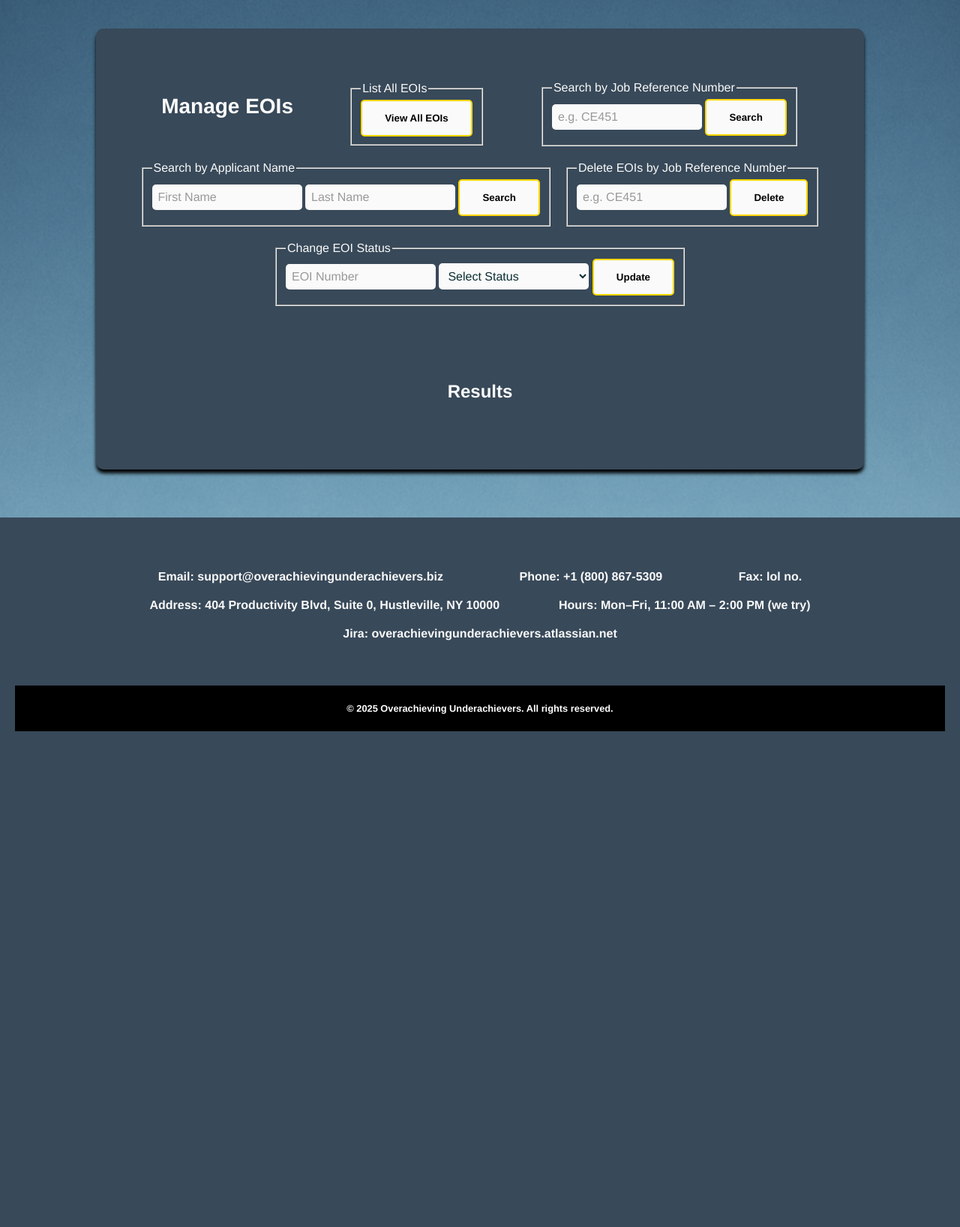
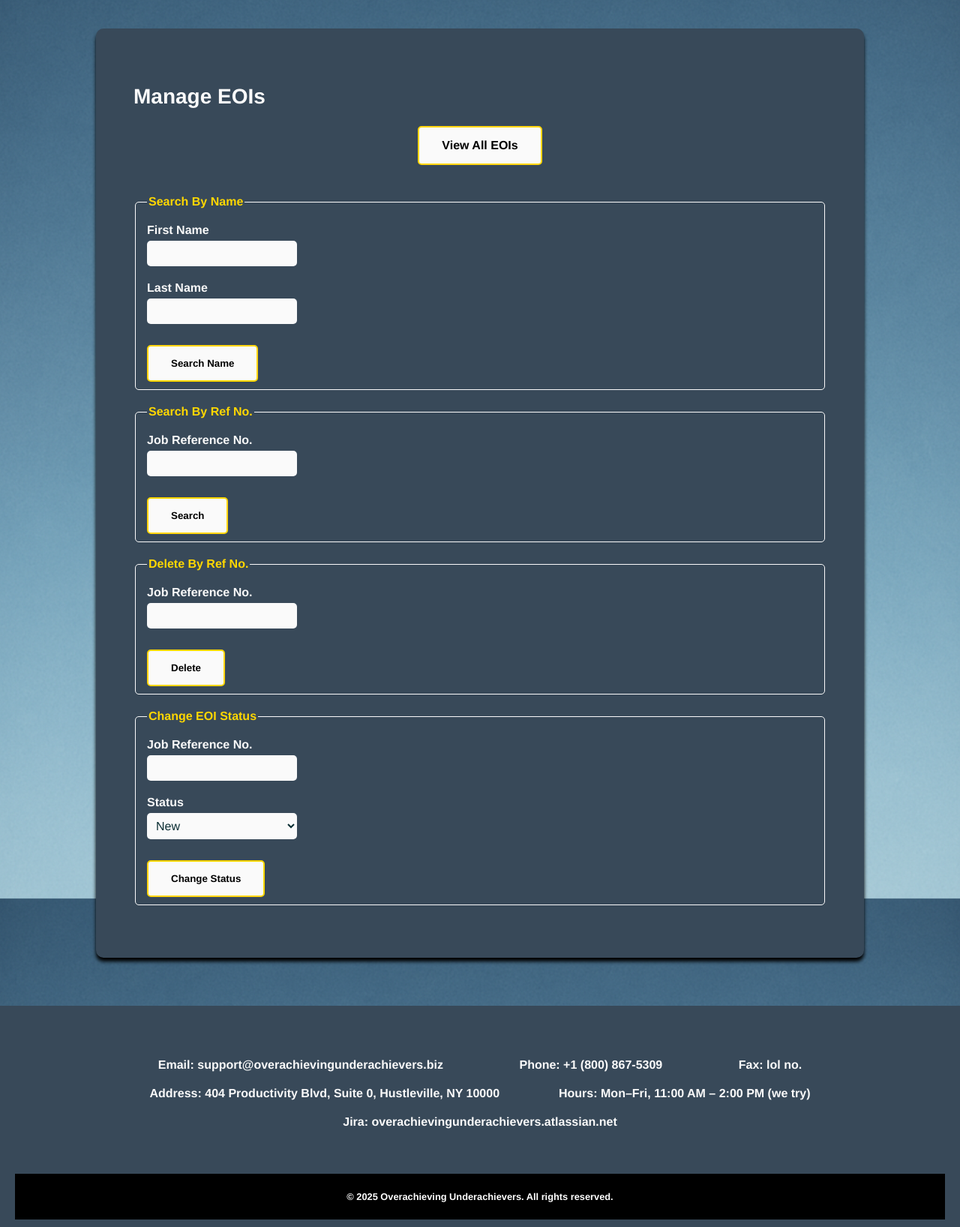
Before and after one commit to OverachievingUnderachievers/OverachievingUnderachievers_Part1, a PHP site: page /manage.php in a window 1280 px wide. Shown: the part 82-1718 px from the top of the page at 75% size. Before the commit the page ends 1057 px from the top, so only its background shows below. Run offline with PHP 8.4, Linux system fonts and the light colour scheme; a user stored in the database is signed in.

Commit message:
Fixed manage.php

```diff
--- a/manage.php
+++ b/manage.php
@@ -7,159 +7,77 @@ if (!isset($_SESSION["admin"])) {
 ?>
 <!DOCTYPE html>
 <html lang="en">
+
 <head>
-    <!-- Metadata and document setup -->
 <meta charset="UTF-8">
     <meta name="viewport" content="width=device-width, initial-scale=1.0">
     <meta name="description" content="Manage EOIs">
-    <meta name="author" content="Nathan Kiremitciyan">
+    <meta name="author" content="Harry Webb">
     <link rel="stylesheet" href="styles/styles.css">
     <title>Manage EOIs</title>
 </head>
 <body>
 
-<!-- Include reusable header -->
 <?php include 'header.inc'; ?>
 
 <article class="NoImageArticle">
-    <section>
+
+    <div class="ApplyDiv">
     <h1>Manage EOIs</h1>
 
-        <!-- View all EOIs -->
-        <form method="post">
-            <fieldset>
-                <legend>List All EOIs</legend>
-                <input type="submit" name="view_all" value="View All EOIs" class="BigRedButton">
+    <div class="ButtonHolder">
+        <a class="BigRedButton" href="searchall.php">View All EOIs</a>
+    </div>
+    <form method="post" action="searchname.php">
+        <fieldset class="apply-fieldset">
+            <legend>Search By Name</legend>
+            <label class="apply-label" for="search_first_name">First Name</label>
+            <input class="apply-input" type="text" name="search_first_name" id="search_first_name">
+            <label class="apply-label" for="search_last_name">Last Name</label>
+            <input class="apply-input" type="text" name="search_last_name" id="search_last_name"><br><br>
+            <input class="BigRedButton" type="submit" value="Search Name">
         </fieldset>
     </form>
 
-        <!-- Search EOIs by job reference number -->
-        <form method="post">
-            <fieldset>
-                <legend>Search by Job Reference Number</legend>
-                <input type="text" name="job_ref" placeholder="e.g. CE451" class="apply-input">
-                <input type="submit" name="search_by_ref" value="Search" class="BigRedButton">
+
+    <form method="post" action="searchref.php">
+        <fieldset class="apply-fieldset">
+            <legend>Search By Ref No.</legend>
+            <label class="apply-label" for="search_ref">Job Reference No.</label>
+            <input class="apply-input" type="text" name="search_ref" id="search_ref"><br><br>
+            <input class="BigRedButton" type="submit" value="Search">
         </fieldset>
     </form>
 
-        <!-- Search EOIs by applicant name -->
-        <form method="post">
-            <fieldset>
-                <legend>Search by Applicant Name</legend>
-                <input type="text" name="first_name" placeholder="First Name" class="apply-input">
-                <input type="text" name="last_name" placeholder="Last Name" class="apply-input">
-                <input type="submit" name="search_by_name" value="Search" class="BigRedButton">
+
+
+    <form method="post" action="deleteref.php">
+        <fieldset class="apply-fieldset">
+            <legend>Delete By Ref No.</legend>
+            <label class="apply-label" for="delete_ref">Job Reference No.</label>
+            <input class="apply-input" type="text" name="delete_ref" id="delete_ref"><br><br>
+            <input class="BigRedButton" type="submit" value="Delete">
         </fieldset>
     </form>
 
-        <!-- Delete EOIs by job reference number -->
-        <form method="post">
-            <fieldset>
-                <legend>Delete EOIs by Job Reference Number</legend>
-                <input type="text" name="delete_ref" placeholder="e.g. CE451" class="apply-input">
-                <input type="submit" name="delete_by_ref" value="Delete" class="BigRedButton">
+    <form method="post" action="changestatus.php">
+        <fieldset class="apply-fieldset">
+            <legend>Change EOI Status</legend>
+            <label class="apply-label" for="ref_number">Job Reference No.</label>
+            <input class="apply-input" type="text" name="ref_number" id="ref_number"><br>
+            <label class="apply-label" for="status">Status</label>
+            <select class="apply-input" name="status" id="status">
+                <option id="New" value="New">New</option>
+                <option id="Current" value="Current">Current</option>
+                <option id="Final" value="Final">Final</option>
+            </select><br><br>
+            <input class="BigRedButton" type="submit" value="Change Status">
         </fieldset>
     </form>
+    </div>
 
-        <!-- Update EOI status -->
-        <form method="post">
-            <fieldset>
-                <legend>Change EOI Status</legend>
-                <input type="number" name="eoi_id" placeholder="EOI Number" class="apply-input" required >
-                <select name="new_status" class="apply-input" required>
-                    <option value="">Select Status</option>
-                    <option value="New">New</option>
-                    <option value="In Progress">In Progress</option>
-                    <option value="Finalised">Finalised</option>
-                </select>
-                <input type="submit" name="update_status" value="Update" class="BigRedButton">
-            </fieldset>
-        </form>
-    </section>
-
-    <section>
-    <div class="table-container">
-        <h2>Results</h2>
-        <?php
-        // Include DB credentials and establish connection
-        require_once("settings.php");
-        // Function to print a SQL result as a HTML table
-        function print_table($result) {
-        $display_columns = ['EOInumber', 'JobReferenceNumber', 'FirstName', 'LastName', 'Status'];
-        echo "<table class='eoi-table' border='1'><tr>";
-        foreach ($display_columns as $col) {
-            echo "<th>{$col}</th>";
-        }
-        echo "</tr>";
-        while ($row = mysqli_fetch_assoc($result)) {
-            echo "<tr>";
-            foreach ($display_columns as $col) {
-                echo "<td>" . htmlspecialchars($row[$col]) . "</td>";
-            }
-            echo "</tr>";
-        }
-        echo "</table>";
-    }
+</article>
+</body>
 
 
-        // Show all EOIs
-        if (isset($_POST['view_all'])) {
-            $query = "SELECT * FROM eoi";
-            $result = mysqli_query($conn, $query);
-            print_table($result);
-        }
-
-        // Search by job reference number
-        if (isset($_POST['search_by_ref'])) {
-            $ref = mysqli_real_escape_string($conn, $_POST['job_ref']);
-            $query = "SELECT * FROM eoi WHERE JobReferenceNumber='$ref'";
-            $result = mysqli_query($conn, $query);
-            print_table($result);
-        }
-
-        // Search by applicant name (first, last, or both)
-        if (isset($_POST['search_by_name'])) {
-            $first = mysqli_real_escape_string($conn, $_POST['first_name']);
-            $last = mysqli_real_escape_string($conn, $_POST['last_name']);
-            $query = "SELECT * FROM eoi
-                      WHERE FirstName LIKE '%$first%' AND LastName LIKE '%$last%'";
-            $result = mysqli_query($conn, $query);
-            print_table($result);
-        }
-
-        // Delete EOIs by reference number
-        if (isset($_POST['delete_by_ref'])) {
-            $ref = mysqli_real_escape_string($conn, $_POST['delete_ref']);
-            $query = "DELETE FROM eoi WHERE JobReferenceNumber='$ref'";
-            if (mysqli_query($conn, $query)) {
-                echo "<p>✅ All EOIs with reference $ref deleted.</p>";
-            } else {
-                echo "<p>❌ Deletion error: " . mysqli_error($conn) . "</p>";
-            }
-        }
-
-        // Update status for a specific EOI
-        if (isset($_POST['update_status'])) {
-            $id = (int) $_POST['eoi_id'];
-            $status = mysqli_real_escape_string($conn, $_POST['new_status']);
-            $query = "UPDATE eoi SET Status='$status' WHERE EOInumber=$id";
-            if (mysqli_query($conn, $query)) {
-                echo "<p>✅ Status for EOI #$id updated to '$status'.</p>";
-            } else {
-                echo "<p>❌ Update error: " . mysqli_error($conn) . "</p>";
-            }
-        }
-
-        // Close DB connection
-        mysqli_close($conn);
-        ?>
-        </div>
-    </div>
-</div>
-</section>
-</article>
-
-<!-- Include reusable footer -->
 <?php include 'footer.inc'; ?>
-</body>
-</html>
```
Lines whose indentation alone changed are shown as unchanged.
